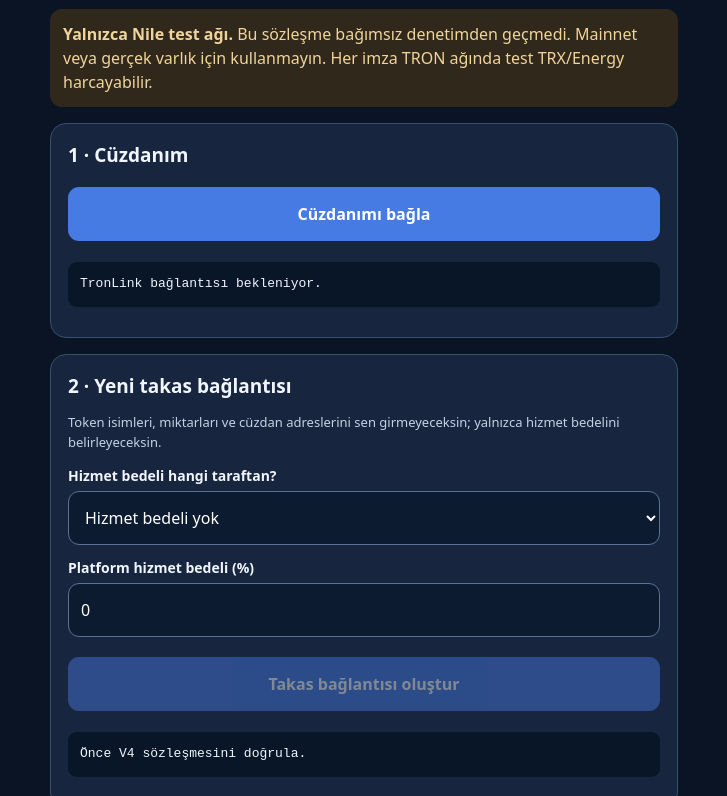
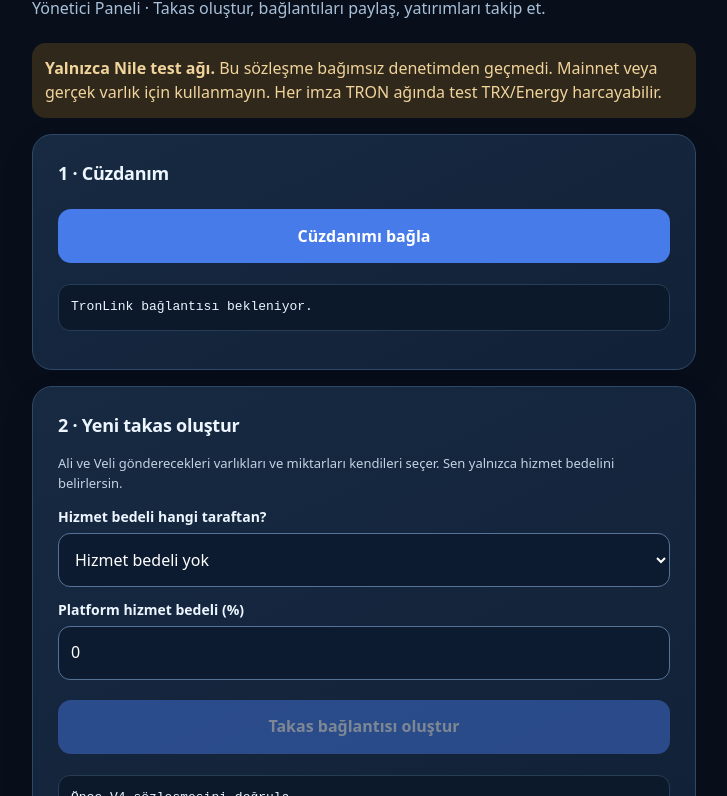
Before and after one commit to lefkosagirne1-oss/tron-takas-v3-test, a website: page v4-nile-yonetici.html in a window 1280 px wide. Shown: the part 115-911 px from the top of the page, without its empty margins (276-1003 px from the left). Drawn offline with Linux system fonts and the light colour scheme.

Commit message:
Polish V4 manager panel presentation and clarify participant-led offers

```diff
--- a/v4-nile-yonetici.html
+++ b/v4-nile-yonetici.html
@@ -1,6 +1,6 @@
 <!doctype html>
 <html lang="tr"><head><meta charset="utf-8"><meta name="viewport" content="width=device-width,initial-scale=1"><meta name="theme-color" content="#091321">
-<title>TAKAS V4 · Nile Yönetici</title>
+<title>Güvenli Takas · Yönetici Paneli</title>
 <style>
 :root{color-scheme:dark;background:#0a1424;color:#f1f5ff;font:16px/1.5 system-ui}*{box-sizing:border-box}body{max-width:660px;margin:0 auto;padding:16px}
 h1{font-size:25px;margin:14px 0 6px}h2{font-size:19px;margin:0 0 10px}p{color:#b6c8df}
@@ -11,8 +11,24 @@ label{font-size:14px;font-weight:600;display:block}pre{white-space:pre-wrap;over
 .note{font-size:13px;color:#c3d2e4}.warn{border-color:#ad874b;background:#30281b;color:#f1d49b;padding:13px;border-radius:12px}
 code{overflow-wrap:anywhere}.light{background:#304e78}a{color:#9ec4ff}small{color:#acc3de}
 
-section.setup{display:none}body.advanced section.setup{display:block}.setup-toggle{background:transparent;border:1px solid #567296;color:#c3d2e4;font-size:13px;min-height:42px}</style></head><body>
-<h1>TAKAS · Yönetici</h1><p>Nile Testnet · V4 canlı test hazırlığı</p>
+section.setup{display:none}body.advanced section.setup{display:block}.setup-toggle{background:transparent;border:1px solid #567296;color:#c3d2e4;font-size:13px;min-height:42px}
+/* Clean mobile-first manager presentation; on-chain logic unchanged. */
+:root{color-scheme:dark;background:#080f1b;color:#edf5ff;font:16px/1.55 system-ui,-apple-system,sans-serif}
+body{max-width:720px;padding:clamp(14px,4vw,28px)}
+h1{font-size:clamp(29px,6vw,38px);letter-spacing:-.045em;font-weight:800;margin:22px 0 2px}
+h2{font-size:18px;letter-spacing:-.015em;margin-bottom:13px}
+body>p{margin:0 0 22px;color:#a9c0d9}
+section{background:linear-gradient(155deg,#172a42,#112137);border:1px solid #2e4967;border-radius:20px;padding:clamp(17px,4vw,25px);box-shadow:0 12px 30px #0002;margin:16px 0}
+button{border-radius:13px;background:#477bea;transition:filter .15s;font-weight:700}
+button:active{filter:brightness(1.16)}
+button.light{background:#2b496c}
+input,select{border-radius:12px}
+pre{background:#0b192a;border:1px solid #273d55;border-radius:12px}
+.warn{border-radius:14px;line-height:1.55}
+#finalize{background:#19866c}
+#links:not([hidden]){padding-top:8px}
+</style></head><body>
+<h1>Güvenli Takas</h1><p>Yönetici Paneli · Takas oluştur, bağlantıları paylaş, yatırımları takip et.</p>
 <div class="warn"><strong>Yalnızca Nile test ağı.</strong> Bu sözleşme bağımsız denetimden geçmedi. Mainnet veya gerçek varlık için kullanmayın. Her imza TRON ağında test TRX/Energy harcayabilir.</div>
 <section><h2>1 · Cüzdanım</h2>
 <button id="connect" onclick="document.getElementById('walletStatus').textContent='Bağlantı isteği alındı; TronLink kontrol ediliyor…'">Cüzdanımı bağla</button><pre id="walletStatus">TronLink bağlantısı bekleniyor.</pre></section>
@@ -27,8 +43,8 @@ section.setup{display:none}body.advanced section.setup{display:block}.setup-togg
 <button id="signDeploy" disabled hidden>Dağıtımı TronLink ile imzala</button>
 <button id="diagnose" class="light" type="button">Nile saatini ve son işlemi ücretsiz kontrol et</button>
 <pre id="diagnosis">Henüz kontrol edilmedi.</pre><pre id="deployStatus">Henüz V4 Nile sözleşmesi doğrulanmadı.</pre></section>
-<section><h2>2 · Yeni takas bağlantısı</h2>
-<p class="note">Token isimleri, miktarları ve cüzdan adreslerini sen girmeyeceksin; yalnızca hizmet bedelini belirleyeceksin.</p>
+<section><h2>2 · Yeni takas oluştur</h2>
+<p class="note">Ali ve Veli gönderecekleri varlıkları ve miktarları kendileri seçer. Sen yalnızca hizmet bedelini belirlersin.</p>
 <label for="payer">Hizmet bedeli hangi taraftan?</label><select id="payer"><option value="0">Hizmet bedeli yok</option><option value="1">Taraf A'nın gönderdiği varlıktan</option><option value="2">Taraf B'nin gönderdiği varlıktan</option></select>
 <label for="rate">Platform hizmet bedeli (%)</label><input id="rate" type="number" inputmode="decimal" min="0" max="10" step="0.01" value="0">
 <button id="create" disabled>Takas bağlantısı oluştur</button>
@@ -36,7 +52,7 @@ section.setup{display:none}body.advanced section.setup{display:block}.setup-togg
 <div id="links" hidden><label for="linkA">Taraf A daveti</label><input id="linkA" readonly><button class="light" data-copy="linkA">Taraf A bağlantısını kopyala</button>
 <label for="linkB">Taraf B daveti</label><input id="linkB" readonly><button class="light" data-copy="linkB">Taraf B bağlantısını kopyala</button></div>
 </section>
-<section><h2>3 · Takas takibi ve son onay</h2>
+<section><h2>3 · Yatırımları kontrol et ve son onayı ver</h2>
 <label for="dealId">Takas numarası</label><input id="dealId" inputmode="numeric" placeholder="Örn. 1">
 <button id="read" class="light" disabled>Takas durumunu görüntüle</button><pre id="dealStatus">Henüz takas okunmadı.</pre>
 <button id="precheck" class="light" disabled>Ücretsiz kilitleme ön kontrolü</button><pre id="precheckStatus">Ön kontrol henüz yapılmadı. İmza gerekmez.</pre>
```
